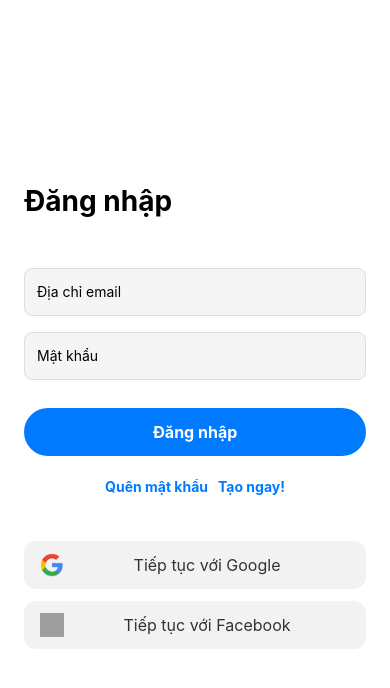
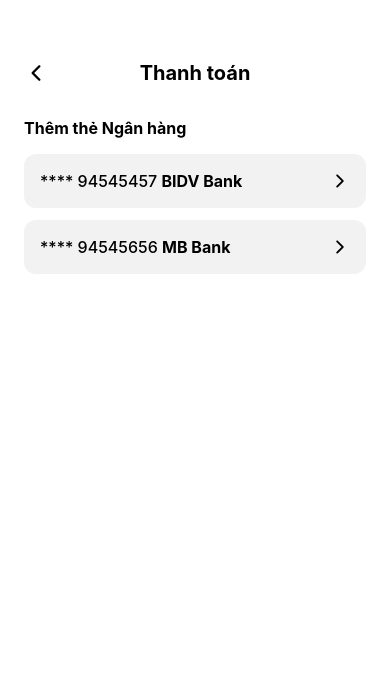
Before and after one commit to QuangVinhNguyen2004/DATT_Lich_Tre_Em, a React Native app: screen /Pay in a window 390 px wide. Shown: the top 688 px of the page. Built offline with nearby package versions, Linux system fonts and the light colour scheme; grey boxes are pictures that could not be loaded.

Commit message:
Giao diện thanh toán

```diff
--- a/App.js
+++ b/App.js
@@ -10,6 +10,7 @@
 import PasswordResetNoticeScreen from './screens/NotiReset';
 import DiaryScreen from './screens/DiarySrceen';
 import UpdateAccScreen from './screens/UpdateAccScreen';
+import PaymentScreen from './screens/PayScreen';
 
 import { NavigationContainer } from '@react-navigation/native';
 import { createNativeStackNavigator } from '@react-navigation/native-stack';
@@ -69,7 +70,7 @@
         <Stack.Screen options={{ headerShown: false }} name="Diary" component={DiaryScreen} />
         <Stack.Screen options={{ headerShown: false }} name="Setting" component={SettingsScreen} />
         <Stack.Screen options={{ headerShown: false }} name="UpdateAcc" component={UpdateAccScreen} />
-
+        <Stack.Screen options={{ headerShown: false }} name="Pay" component={PaymentScreen} />
         </Stack.Navigator>
       </NavigationContainer>
     </>
--- /dev/null
+++ b/screens/PayScreen.js
@@ -0,0 +1,81 @@
+import React from 'react';
+import { View, Text, TouchableOpacity, StyleSheet, FlatList } from 'react-native';
+import { Ionicons } from '@expo/vector-icons';
+
+const cards = [
+  { id: '1', number: '**** 94545457', bank: 'BIDV Bank' },
+  { id: '2', number: '**** 94545656', bank: 'MB Bank' },
+];
+
+const PaymentScreen = () => {
+  return (
+    <View style={styles.container}>
+      {/* Header */}
+      <View style={styles.header}>
+        <TouchableOpacity>
+          <Ionicons name="chevron-back" size={24} color="black" />
+        </TouchableOpacity>
+        <Text style={styles.title}>Thanh toán</Text>
+        <View style={{ width: 24 }} /> {/* Chừa khoảng cho icon bên phải nếu có */}
+      </View>
+
+      {/* Thêm thẻ ngân hàng */}
+      <Text style={styles.sectionTitle}>Thêm thẻ Ngân hàng</Text>
+
+      {/* Danh sách thẻ */}
+      <FlatList
+        data={cards}
+        keyExtractor={(item) => item.id}
+        renderItem={({ item }) => (
+          <TouchableOpacity style={styles.cardItem}>
+            <Text style={styles.cardText}>
+              {item.number} <Text style={styles.bankText}>{item.bank}</Text>
+            </Text>
+            <Ionicons name="chevron-forward" size={20} color="black" />
+          </TouchableOpacity>
+        )}
+        contentContainerStyle={{ gap: 12 }}
+      />
+    </View>
+  );
+};
+
+export default PaymentScreen;
+const styles = StyleSheet.create({
+  container: {
+    flex: 1,
+    backgroundColor: '#fff',
+    paddingHorizontal: 24,
+    paddingTop: 60,
+  },
+  header: {
+    flexDirection: 'row',
+    alignItems: 'center',
+    justifyContent: 'space-between',
+    marginBottom: 32,
+  },
+  title: {
+    fontSize: 20,
+    fontWeight: 'bold',
+  },
+  sectionTitle: {
+    fontSize: 16,
+    fontWeight: 'bold',
+    marginBottom: 16,
+  },
+  cardItem: {
+    flexDirection: 'row',
+    justifyContent: 'space-between',
+    alignItems: 'center',
+    backgroundColor: '#f2f2f2',
+    borderRadius: 12,
+    padding: 16,
+  },
+  cardText: {
+    fontSize: 16,
+    fontWeight: '500',
+  },
+  bankText: {
+    fontWeight: 'bold',
+  },
+});
--- a/screens/SettingScreen.js
+++ b/screens/SettingScreen.js
@@ -10,13 +10,7 @@
     phone: '09632567277',
   };
 
-  const options = [
-    'Quản lý tài khoản phụ',
-    'Nhật ký',
-    'Thanh toán gia hạn',
-    'Quản lý danh sách trẻ',
-    'Trợ giúp',
-  ];
+
 
   return (
     <View style={styles.container}>
@@ -38,12 +32,30 @@
           </TouchableOpacity>
         </View>
 
-        {options.map((item, index) => (
-          <TouchableOpacity key={index} style={styles.optionItem}>
-            <Text style={styles.optionText}>{item}</Text>
+        <TouchableOpacity  style={styles.optionItem}>
+            <Text style={styles.optionText}>Quản lý tài khoản phụ</Text>
             <Ionicons name="chevron-forward-outline" size={20} color="#000" />
           </TouchableOpacity>
-        ))}
+
+          <TouchableOpacity  style={styles.optionItem}>
+            <Text style={styles.optionText}>Nhật ký</Text>
+            <Ionicons name="chevron-forward-outline" size={20} color="#000" />
+          </TouchableOpacity>
+
+          <TouchableOpacity  style={styles.optionItem} onPress={() => navigation.navigate('Pay')}>
+            <Text style={styles.optionText}>Thanh toán gia hạn</Text>
+            <Ionicons name="chevron-forward-outline" size={20} color="#000" />
+          </TouchableOpacity>
+
+          <TouchableOpacity  style={styles.optionItem}>
+            <Text style={styles.optionText}>Quản lý danh sách trẻ </Text>
+            <Ionicons name="chevron-forward-outline" size={20} color="#000" />
+          </TouchableOpacity>
+
+          <TouchableOpacity  style={styles.optionItem}>
+            <Text style={styles.optionText}>Trợ giúp</Text>
+            <Ionicons name="chevron-forward-outline" size={20} color="#000" />
+          </TouchableOpacity>
 
         <TouchableOpacity style={styles.logoutBtn}>
           <Text style={styles.logoutText}>Đăng xuất</Text>
```
